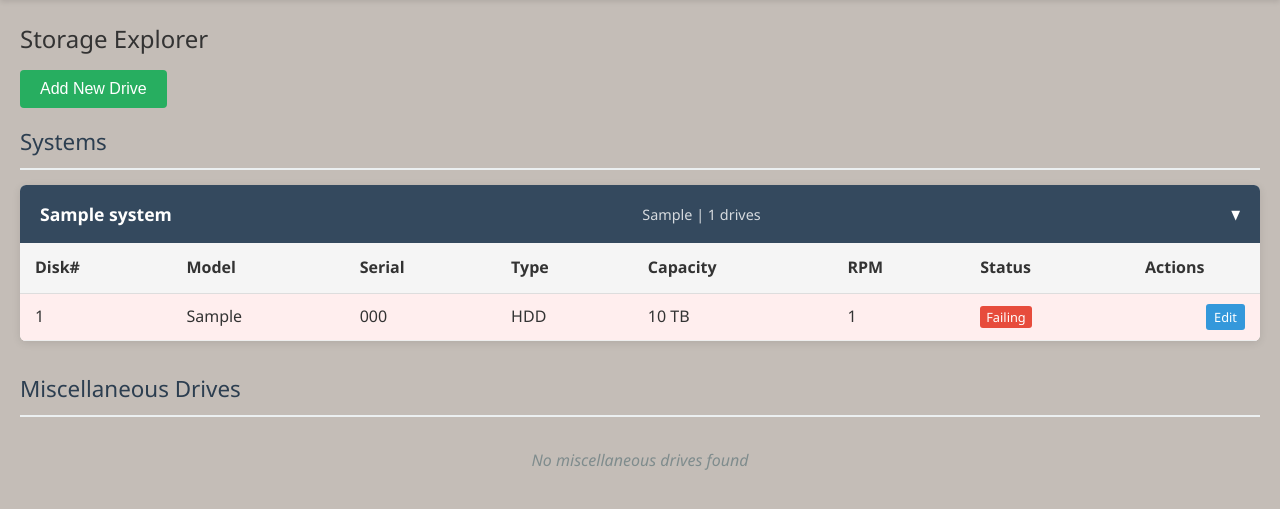
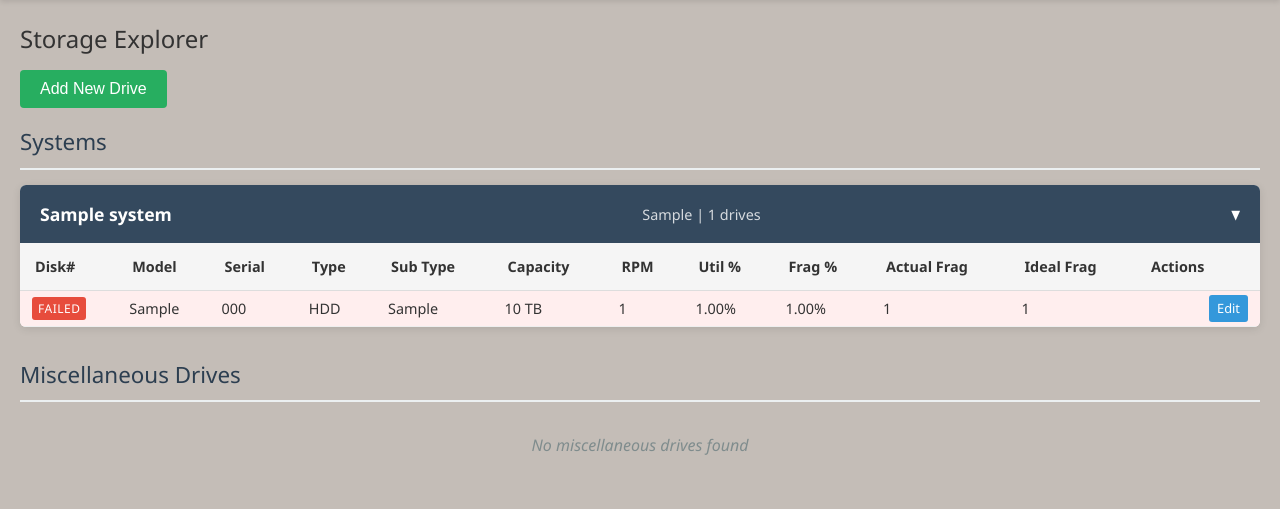
Before and after one commit to DavidHearl/server-configurations, a Django app: page /storage/ in a window 1280 px wide. Shown: the part 61-570 px from the top of the page. Run offline with Django 3.2, Linux system fonts and the light colour scheme; tables that the repository leaves empty hold one stand-in row (values such as "Sample post").

Commit message:
added more storage options to the table

```diff
--- a/server_deployments/models.py
+++ b/server_deployments/models.py
@@ -109,9 +109,16 @@
     model = models.CharField(max_length=255)
     serial_number = models.CharField(max_length=255, null=True, blank=True)
     storage_type = models.CharField(max_length=10, choices=[('HDD', 'HDD'), ('SSD', 'SSD'), ('NVMe', 'NVMe')])
+    storage_sub_type = models.CharField(max_length=255, null=True, blank=True)
     capacity_tb = models.PositiveIntegerField()
     rpm = models.PositiveIntegerField(blank=True, null=True)
     failure = models.BooleanField(default=False)
+    cache = models.BooleanField(default=False)
+    parity = models.BooleanField(default=False)
+    utilisation = models.DecimalField(max_digits=5, decimal_places=2, default=0.0, help_text="Percentage of drive used")
+    actual_fragmentation = models.PositiveIntegerField(null=True, blank=True)
+    ideal_fragmentation = models.PositiveIntegerField(null=True, blank=True)
+    fragmentation = models.DecimalField(max_digits=5, decimal_places=2, null=True, blank=True, help_text="Fragmentation percentage")
 
     def __str__(self):
         rpm_str = f", {self.rpm}RPM" if self.rpm else ""
--- a/server_deployments/templates/server_deployments/storage_view.html
+++ b/server_deployments/templates/server_deployments/storage_view.html
@@ -42,6 +42,11 @@
         </div>
 
         <div class="form-group">
+            <label for="storage_sub_type">Sub Type:</label>
+            <input type="text" id="storage_sub_type" name="storage_sub_type">
+        </div>
+
+        <div class="form-group">
             <label for="capacity_tb">Capacity (TB):</label>
             <input type="number" id="capacity_tb" name="capacity_tb" step="0.1" required>
         </div>
@@ -57,14 +62,26 @@
         </div>
 
         <div class="form-group">
-			<label for="failure">Failing Drive?</label>
-			<select id="failure" name="failure">
-			<option value="False" selected>No</option>
-			<option value="True">Yes</option>
-			</select>
+            <label for="utilisation">Utilisation (%):</label>
+            <input type="number" id="utilisation" name="utilisation" step="0.01" min="0" max="100" value="0">
         </div>
 
         <div class="form-group">
+            <label for="fragmentation">Fragmentation (%):</label>
+            <input type="number" id="fragmentation" name="fragmentation" step="0.01" min="0" max="100">
+        </div>
+
+        <div class="form-group">
+            <label for="actual_fragmentation">Actual Fragmentation:</label>
+            <input type="number" id="actual_fragmentation" name="actual_fragmentation">
+        </div>
+
+        <div class="form-group">
+            <label for="ideal_fragmentation">Ideal Fragmentation:</label>
+            <input type="number" id="ideal_fragmentation" name="ideal_fragmentation">
+        </div>
+
+        <div class="form-group full-width">
             <label for="system">Assign to System:</label>
             <select id="system" name="system">
                 <option value="">-- None (Miscellaneous) --</option>
@@ -102,22 +119,40 @@
                 <th>Model</th>
                 <th>Serial</th>
                 <th>Type</th>
+                <th>Sub Type</th>
                 <th>Capacity</th>
                 <th>RPM</th>
-                  <th>Status</th>
+                <th>Util %</th>
+                <th>Frag %</th>
+                <th>Actual Frag</th>
+                <th>Ideal Frag</th>
                 <th>Actions</th>
               </tr>
             </thead>
             <tbody>
               {% for drive in item.drives %}
                 <tr class="drive-row {% if drive.failure %}failing-drive{% endif %}">
-                    <td>{{ drive.disk_location|default:"-" }}</td>
+                  <td>
+                    {% if drive.failure %}
+                      <span class="disk-badge disk-failing">Failed</span>
+                    {% elif drive.cache %}
+                      <span class="disk-badge disk-cache">Cache</span>
+                    {% elif drive.parity %}
+                      <span class="disk-badge disk-parity">Parity</span>
+                    {% else %}
+                      {{ drive.disk_location|default:"-" }}
+                    {% endif %}
+                  </td>
                   <td>{{ drive.model }}</td>
                   <td>{{ drive.serial_number|default:"N/A" }}</td>
                   <td>{{ drive.storage_type }}</td>
+                  <td>{{ drive.storage_sub_type|default:"-" }}</td>
                   <td>{{ drive.capacity_tb }} TB</td>
                   <td>{{ drive.rpm|default:"N/A" }}</td>
-                    <td>{% if drive.failure %}<span class="failure-badge">Failing</span>{% else %}OK{% endif %}</td>
+                  <td>{{ drive.utilisation }}%</td>
+                  <td>{{ drive.fragmentation|default:"-" }}%</td>
+                  <td>{{ drive.actual_fragmentation|default:"-" }}</td>
+                  <td>{{ drive.ideal_fragmentation|default:"-" }}</td>
                   <td class="actions-cell">
                     <a href="{% url 'edit_storage' drive.id %}" class="edit-btn">Edit</a>
                   </td>
@@ -145,19 +180,29 @@
             <th>Model</th>
             <th>Serial</th>
             <th>Type</th>
+            <th>Sub Type</th>
             <th>Capacity</th>
             <th>RPM</th>
+            <th>Util %</th>
+            <th>Frag %</th>
+            <th>Actual Frag</th>
+            <th>Ideal Frag</th>
             <th>Actions</th>
           </tr>
         </thead>
         <tbody>
           {% for drive in misc_drives %}
-            <tr class="drive-row">
+            <tr class="drive-row {% if drive.failure %}failing-drive{% endif %}">
               <td>{{ drive.model }}</td>
               <td>{{ drive.serial_number|default:"N/A" }}</td>
               <td>{{ drive.storage_type }}</td>
+              <td>{{ drive.storage_sub_type|default:"-" }}</td>
               <td>{{ drive.capacity_tb }} TB</td>
               <td>{{ drive.rpm|default:"N/A" }}</td>
+              <td>{{ drive.utilisation }}%</td>
+              <td>{{ drive.fragmentation|default:"-" }}%</td>
+              <td>{{ drive.actual_fragmentation|default:"-" }}</td>
+              <td>{{ drive.ideal_fragmentation|default:"-" }}</td>
               <td class="actions-cell">
                 <a href="{% url 'edit_storage' drive.id %}" class="edit-btn">Edit</a>
               </td>
--- a/server_deployments/views.py
+++ b/server_deployments/views.py
@@ -379,10 +379,14 @@
         model = request.POST.get('model')
         serial_number = request.POST.get('serial_number')
         storage_type = request.POST.get('storage_type')
+        storage_sub_type = request.POST.get('storage_sub_type')
         capacity_tb = request.POST.get('capacity_tb')
         rpm = request.POST.get('rpm')
         disk_location = request.POST.get('disk_location')
-        failure = request.POST.get('failure') == 'True'
+        utilisation = request.POST.get('utilisation', 0)
+        fragmentation = request.POST.get('fragmentation')
+        actual_fragmentation = request.POST.get('actual_fragmentation')
+        ideal_fragmentation = request.POST.get('ideal_fragmentation')
         system_id = request.POST.get('system')
 
         # Create and save the storage device
@@ -390,10 +394,14 @@
             model=model,
             serial_number=serial_number,
             storage_type=storage_type,
+            storage_sub_type=storage_sub_type,
             capacity_tb=float(capacity_tb) if capacity_tb else 0,
             rpm=int(rpm) if rpm else None,
             disk_location=int(disk_location) if disk_location else None,
-            failure=failure
+            utilisation=float(utilisation) if utilisation else 0.0,
+            fragmentation=float(fragmentation) if fragmentation else None,
+            actual_fragmentation=int(actual_fragmentation) if actual_fragmentation else None,
+            ideal_fragmentation=int(ideal_fragmentation) if ideal_fragmentation else None
         )
 
         # Assign to system if specified
--- a/static/css/storage.css
+++ b/static/css/storage.css
@@ -185,7 +185,7 @@
 }
 
 .drives-table td {
-  padding: 10px 15px;
+  padding: 4px 12px;
   border-bottom: 1px solid #eee;
 }
 
@@ -368,6 +368,58 @@
   font-size: 0.8rem;
 }
 
+/* Additional responsive adjustments for storage view */
+.drives-table {
+    font-size: 0.9rem;
+}
+
+/* Disk badge styles for storage table */
+.disk-badge {
+    display: inline-block;
+    padding: 2px 6px;
+    border-radius: 3px;
+    font-size: 0.75rem;
+    font-weight: 500;
+    text-transform: uppercase;
+    letter-spacing: 0.5px;
+}
+
+.disk-cache {
+    background-color: #3498db;
+    color: white;
+}
+
+.disk-parity {
+    background-color: #27ae60;
+    color: white;
+}
+
+.disk-failing {
+    background-color: #e74c3c;
+    color: white;
+}
+
+@media (max-width: 1200px) {
+    .drives-table th:nth-child(n+9),
+    .drives-table td:nth-child(n+9) {
+        display: none;
+    }
+}
+
+@media (max-width: 900px) {
+    .drives-table th:nth-child(n+6),
+    .drives-table td:nth-child(n+6) {
+        display: none;
+    }
+}
+
+@media (max-width: 600px) {
+    .drives-table th:nth-child(n+4),
+    .drives-table td:nth-child(n+4) {
+        display: none;
+    }
+}
+
 /* Making the form more responsive for mobile */
 @media (max-width: 768px) {
   .form-grid {
```
Also changed, not shown: server_deployments/templates/server_deployments/edit_storage.html (+39 -4 lines), server_deployments/migrations/0023_storagedevice_cache_storagedevice_parity_and_more.py (added), server_deployments/migrations/0024_storagedevice_actual_fragmentation_and_more.py (added), 1 other file. Lines whose indentation alone changed are shown as unchanged.
